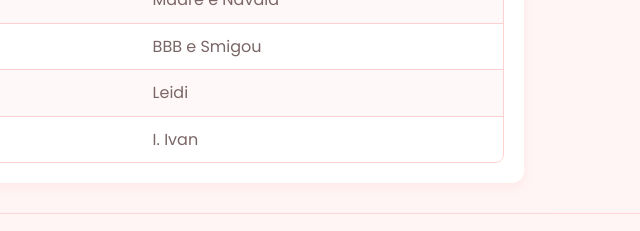
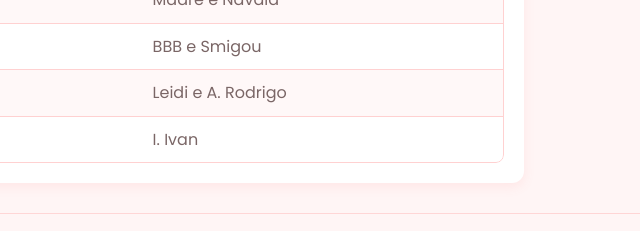
Before and after one commit to ThallesFelipe/Escalas-Tabajara, a website built with Vite: page index.html in a window 1280 px wide. Shown: the part 892-1123 px from the top of the page, 466-1106 px from the left. Built offline with nearby package versions, Linux system fonts and the light colour scheme.

Commit message:
Adicionei o Agregado Rodrigo à Escala de Máquina

```diff
--- a/index.html
+++ b/index.html
@@ -64,7 +64,7 @@
                         </tr>
                         <tr>
                             <td>Sexta-feira</td>
-                            <td>Leidi</td>
+                            <td>Leidi e A. Rodrigo</td>
                         </tr>
                         <tr>
                             <td>Sábado</td>
```
Also changed, not shown: dist/assets/index-CjZFROla.js (deleted), dist/assets/index-vxI9NpHT.js (added), dist/index.html, 2 other files.
